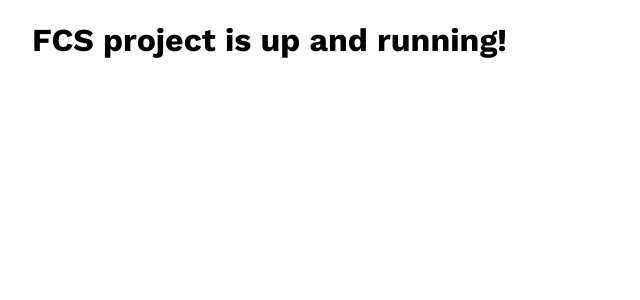
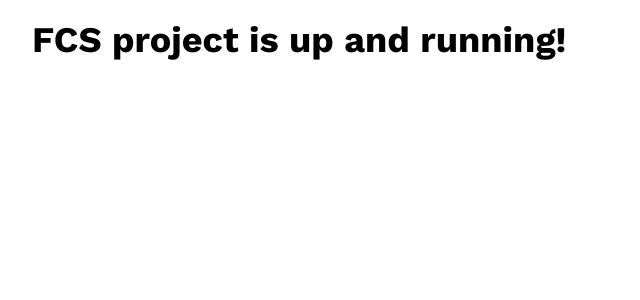
Before and after one commit to FCS-Project/fcs-frontend, a Next.js app: page / in a window 1280 px wide. Shown: the top 300 px of the page, without its empty margins (0-640 px from the left). Built offline with nearby package versions, Linux system fonts and the light colour scheme.

Commit message:
tailwind setup and running

```diff
--- a/package.json
+++ b/package.json
@@ -14,7 +14,10 @@
     "react-dom": "18.2.0"
   },
   "devDependencies": {
+    "autoprefixer": "^10.4.12",
     "eslint": "8.24.0",
-    "eslint-config-next": "12.3.1"
+    "eslint-config-next": "12.3.1",
+    "postcss": "^8.4.17",
+    "tailwindcss": "^3.1.8"
   }
 }
--- a/pages/index.js
+++ b/pages/index.js
@@ -10,7 +10,9 @@ export default function Home() {
         <meta name="description" content="Generated by create next app" />
         <link rel="icon" href="/favicon.ico" />
       </Head>
-      <h1>FCS project is up and running!</h1>
+      <h1 className="font-bold text-4xl mt-5">
+        FCS project is up and running!
+      </h1>
     </div>
   );
 }
--- /dev/null
+++ b/postcss.config.js
@@ -0,0 +1,6 @@
+module.exports = {
+  plugins: {
+    tailwindcss: {},
+    autoprefixer: {},
+  },
+}
--- a/styles/globals.css
+++ b/styles/globals.css
@@ -1,4 +1,7 @@
 @import url("https://fonts.googleapis.com/css2?family=Work+Sans:wght@300;400;600;700&display=swap");
+@tailwind base;
+@tailwind components;
+@tailwind utilities;
 
 html,
 body {
--- /dev/null
+++ b/tailwind.config.js
@@ -0,0 +1,16 @@
+/** @type {import('tailwindcss').Config} */
+module.exports = {
+  mode: "jit",
+  content: [
+    "./pages/**/*.{js,ts,jsx,tsx}",
+    "./components/**/*.{js,ts,jsx,tsx}",
+  ],
+  theme: {
+    extend: {
+      fontFamily: {
+        default: ["Work Sans", "sans-serif"],
+      },
+    },
+  },
+  plugins: [],
+};
```
Also changed, not shown: 2 other files (tests, documents, lock files or other folders).
